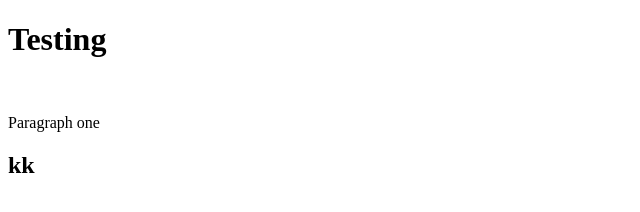
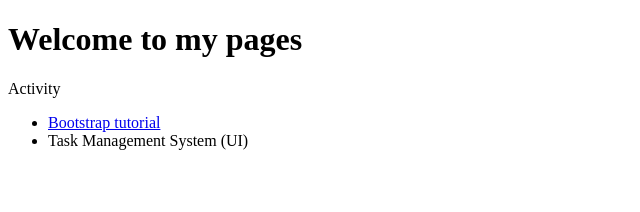
Before and after one commit to Azim-16/station, a plain HTML site: page index.html in a window 1280 px wide. Shown: the whole page, without its empty margins (0-640 px from the left). Drawn offline with Linux system fonts and the light colour scheme.

Commit message:
Add testing.html

```diff
--- a/index.html
+++ b/index.html
@@ -3,13 +3,14 @@
 <head>
     <meta charset="UTF-8">
     <meta name="viewport" content="width=device-width, initial-scale=1.0">
-    <title>Document</title>
-    <h1>Testing </h1>
-    <br>
-    <p>Paragraph one</p>
-    <h2>kk</h2>
+    <title>Full-Stack Workshop - Front Ends</title>
 </head>
 <body>
-
+    <h1>Welcome to my pages</h1>
+    <p>Activity</p>
+    <ul>
+        <li><a href="testing.html">Bootstrap tutorial</a></li>
+        <li>Task Management System (UI)</li>
+    </ul>
 </body>
 </html>
```
